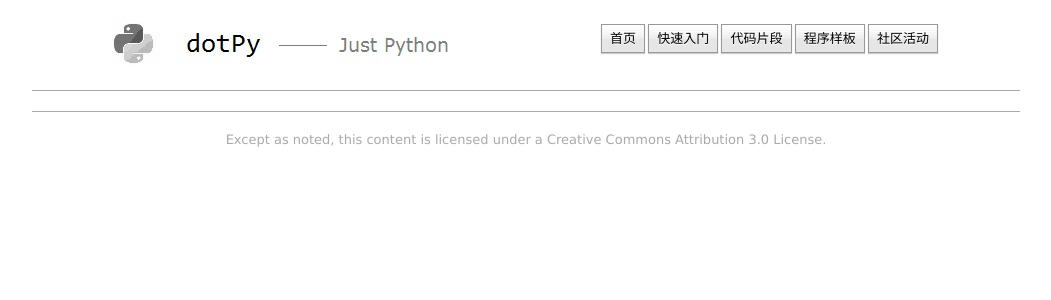
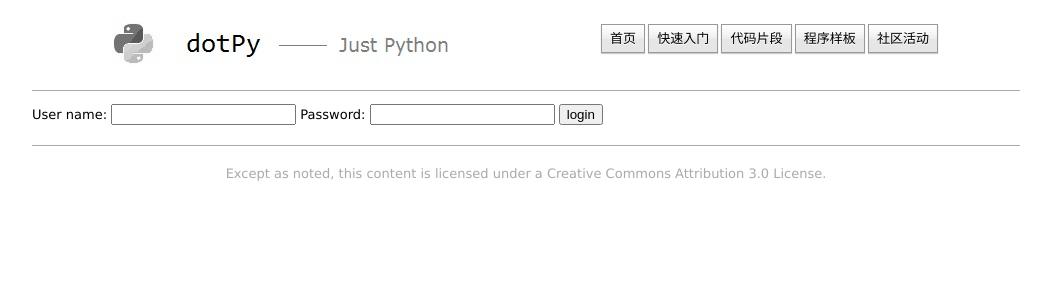
Before and after one commit to TonyWu/dotpy, a Django app: template templates/registration/login.html in a window 1280 px wide. Shown: the top 300 px of the page, without its empty margins (114-1165 px from the left). Run offline with Django 3.2, Linux system fonts and the light colour scheme; the template is opened without the code that fills it, so the values that code supplies are empty.

Commit message:
Editing lessons requires login

```diff
--- a/lessons/views.py
+++ b/lessons/views.py
@@ -4,6 +4,7 @@ import logging as log
 from dotpy.lessons.models import Lesson, Comment, LessonForm
 from django.template.context import RequestContext
 from dotpy.lessons.util import _check_markdown_cache
+from django.contrib.auth.decorators import login_required
 
 def home(request):
   lessons = Lesson.objects.all()
@@ -77,6 +78,7 @@ def show_comments(request, slug):
   comments = lesson.comment_set.all()
   return render_to_response('comment.html', {'lesson': lesson, 'comments': comments})
 
+@login_required
 def edit(request, slug):
   # TODO admin required
   if request.method == 'POST':
--- a/templates/registration/login.html
+++ b/templates/registration/login.html
@@ -1,10 +1,11 @@
 {% extends '_base.html' %}
 {% block title %}登录 - {{ block.super }}{% endblock %}
-{% block body %}
+{% block content %}
   {% if form.errors %}
     <p style="color:red;">Invalid username or password</p>
   {% endif %}
 
+  <p/>
   <form action="" method="post">{% csrf_token %}
     <label for="username">User name:</label>
     <input type="text" name="username" value="" id="username">
```
Also changed, not shown: sqlite/dev.db.
